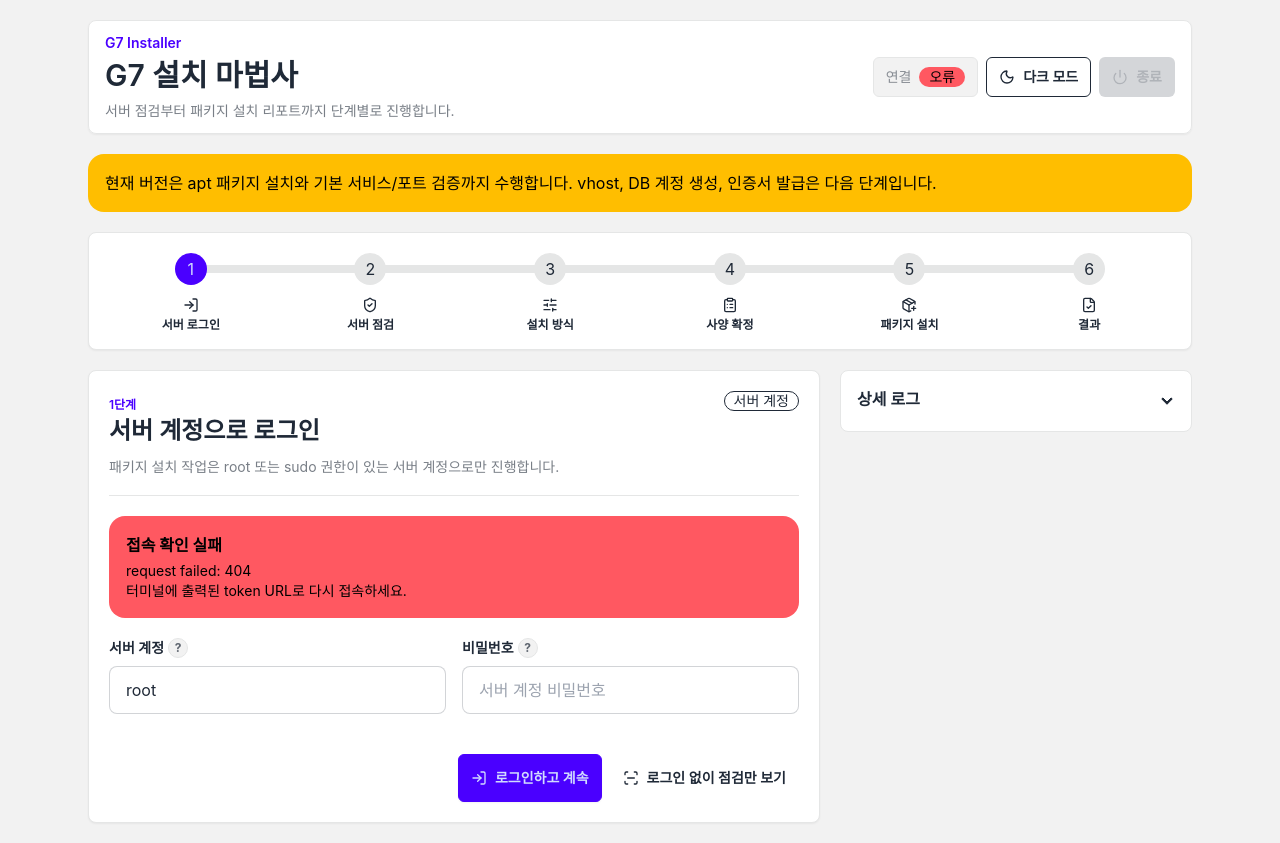
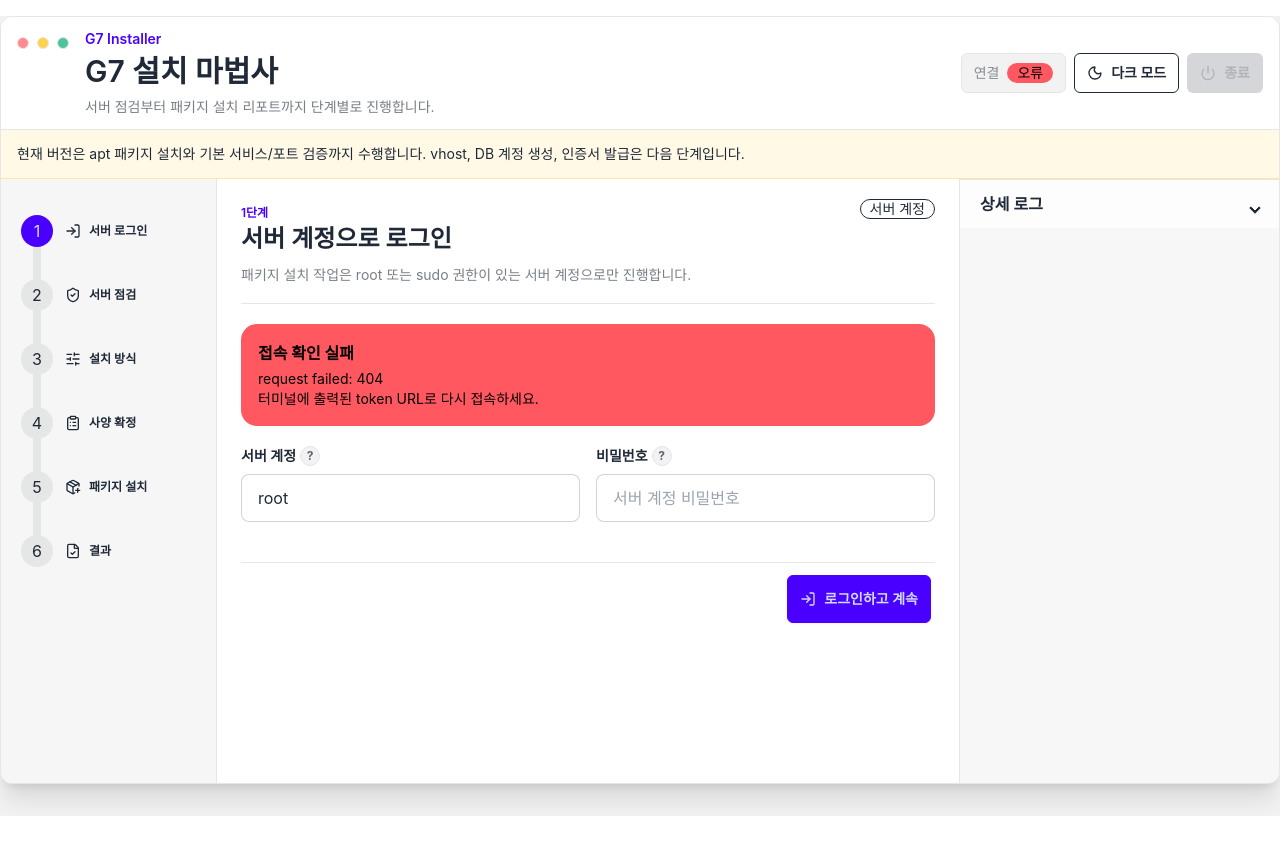
Before and after one commit to jiwonpapa/g7-installer, a website: page web/index.html in a window 1280 px wide. After the commit the page ends 816 px from the top, so only its background shows below. Drawn offline with nearby package versions, Linux system fonts and the light colour scheme; files that its build step writes are made by us from their sources; no server answers.

Commit message:
Make web controller feel like installer app

```diff
--- a/web/index.html
+++ b/web/index.html
@@ -8,12 +8,19 @@
     <link rel="stylesheet" href="/app.css?v=__G7INST_ASSET_VERSION__" />
   </head>
   <body class="min-h-screen bg-base-200 text-base-content">
-    <main class="app-shell mx-auto flex min-h-screen w-full max-w-6xl flex-col gap-5 px-4 py-5 sm:px-6">
+    <main class="app-shell">
       <header class="app-header">
+        <div class="titlebar-left">
+          <div class="window-dots" aria-hidden="true">
+            <span></span>
+            <span></span>
+            <span></span>
+          </div>
           <div>
             <p class="text-sm font-semibold text-primary">G7 Installer</p>
             <h1 class="mt-1 text-2xl font-semibold tracking-normal sm:text-3xl">G7 설치 마법사</h1>
             <p class="mt-2 text-sm text-base-content/60">서버 점검부터 패키지 설치 리포트까지 단계별로 진행합니다.</p>
+          </div>
         </div>
         <div class="command-bar">
           <span class="status-pill">
@@ -25,12 +32,13 @@
         </div>
       </header>
 
-      <section class="alert alert-warning">
+      <section class="system-banner">
         <span>현재 버전은 apt 패키지 설치와 기본 서비스/포트 검증까지 수행합니다. vhost, DB 계정 생성, 인증서 발급은 다음 단계입니다.</span>
       </section>
 
+      <section class="app-workspace">
         <nav class="wizard-progress" aria-label="설치 단계">
-        <ul class="steps steps-vertical w-full sm:steps-horizontal">
+          <ul class="steps steps-horizontal w-full lg:steps-vertical">
             <li class="step step-primary" data-progress="login"><span class="step-copy" data-ui-icon="log-in">서버 로그인</span></li>
             <li class="step" data-progress="check"><span class="step-copy" data-ui-icon="shield-check">서버 점검</span></li>
             <li class="step" data-progress="options"><span class="step-copy" data-ui-icon="sliders-horizontal">설치 방식</span></li>
@@ -40,7 +48,7 @@
           </ul>
         </nav>
 
-      <section class="grid min-h-0 flex-1 gap-5 lg:grid-cols-[minmax(0,1fr)_22rem]">
+        <section class="workspace-grid">
         <div class="min-w-0">
           <section class="view-panel is-visible" data-view="login">
             <div class="section-heading">
@@ -77,7 +85,6 @@
               </label>
               <div class="wizard-actions sm:col-span-2">
                 <button class="btn btn-primary icon-button" type="submit" data-icon="log-in">로그인하고 계속</button>
-                <button class="btn btn-ghost icon-button" type="button" data-icon="scan-line" data-next="check">로그인 없이 점검만 보기</button>
               </div>
             </form>
           </section>
@@ -520,13 +527,14 @@
             </dl>
           </section>
 
-          <details class="collapse collapse-arrow rounded-lg border border-base-300 bg-base-100">
+          <details class="log-dock collapse collapse-arrow">
             <summary class="collapse-title font-semibold">상세 로그</summary>
             <div class="collapse-content">
               <pre id="live-log" class="code-box log-box">웹 컨트롤러를 불러오는 중...</pre>
             </div>
           </details>
         </aside>
+      </section>
       </section>
     </main>
     <dialog id="install-confirm-dialog" class="modal">
--- a/web/input.css
+++ b/web/input.css
@@ -19,11 +19,43 @@
 
 @layer components {
   .app-shell {
-    @apply bg-base-200;
+    @apply mx-auto flex min-h-screen w-full max-w-7xl flex-col overflow-hidden border-base-300 bg-base-100 shadow-xl sm:my-4 sm:min-h-[calc(100vh-2rem)] sm:rounded-xl sm:border;
   }
 
   .app-header {
-    @apply sticky top-0 z-30 flex flex-col gap-4 rounded-lg border border-base-300 bg-base-100/95 px-4 py-3 shadow-sm backdrop-blur sm:flex-row sm:items-center sm:justify-between;
+    @apply z-30 flex flex-col gap-4 border-b border-base-300 bg-base-100/95 px-4 py-3 backdrop-blur sm:flex-row sm:items-center sm:justify-between;
+  }
+
+  .titlebar-left {
+    @apply flex min-w-0 items-start gap-4;
+  }
+
+  .window-dots {
+    @apply mt-2 hidden shrink-0 gap-2 sm:flex;
+  }
+
+  .window-dots span {
+    @apply h-3 w-3 rounded-full border border-base-300 bg-base-300;
+  }
+
+  .window-dots span:nth-child(1) {
+    @apply bg-error/70;
+  }
+
+  .window-dots span:nth-child(2) {
+    @apply bg-warning/70;
+  }
+
+  .window-dots span:nth-child(3) {
+    @apply bg-success/70;
+  }
+
+  .system-banner {
+    @apply border-b border-warning/30 bg-warning/10 px-4 py-3 text-sm leading-6 text-base-content;
+  }
+
+  .app-workspace {
+    @apply grid min-h-0 flex-1 lg:grid-cols-[13.5rem_minmax(0,1fr)];
   }
 
   .command-bar {
@@ -55,19 +87,23 @@
   }
 
   .wizard-progress {
-    @apply rounded-lg border border-base-300 bg-base-100 px-3 py-4 shadow-sm;
+    @apply overflow-x-auto border-b border-base-300 bg-base-200/70 px-3 py-3 lg:overflow-visible lg:border-b-0 lg:border-r lg:px-4 lg:py-5;
   }
 
   .step-copy {
-    @apply inline-flex items-center gap-2 text-xs font-semibold sm:flex-col sm:gap-1;
+    @apply inline-flex items-center justify-center gap-2 text-xs font-semibold lg:flex-row;
   }
 
   .step-copy .icon {
-    @apply h-4 w-4;
+    @apply hidden h-4 w-4 lg:block;
+  }
+
+  .step-copy span {
+    @apply sr-only lg:not-sr-only;
   }
 
   .view-panel {
-    @apply hidden rounded-lg border border-base-300 bg-base-100 p-5 shadow-sm;
+    @apply hidden bg-base-100 px-4 py-5 sm:px-6;
   }
 
   .view-panel.is-visible {
@@ -136,19 +172,23 @@
   }
 
   .wizard-actions {
-    @apply mt-6 flex flex-wrap items-center justify-end gap-2;
+    @apply sticky bottom-0 mt-6 flex flex-wrap items-center justify-end gap-2 border-t border-base-300 bg-base-100/95 px-1 py-3 backdrop-blur;
+  }
+
+  .workspace-grid {
+    @apply grid min-h-0 flex-1 lg:grid-cols-[minmax(0,1fr)_20rem];
   }
 
   .side-panel {
-    @apply space-y-4;
+    @apply min-h-0 border-t border-base-300 bg-base-200/60 lg:border-l lg:border-t-0;
   }
 
   .summary-panel {
-    @apply rounded-lg border border-base-300 bg-base-100 p-5 shadow-sm;
+    @apply border-b border-base-300 bg-base-100/70 p-5;
   }
 
   .metric {
-    @apply rounded-md border border-base-300 bg-base-200 p-4;
+    @apply border-b border-base-300 py-3 last:border-b-0;
   }
 
   .metric dt {
@@ -166,6 +206,18 @@
   .log-box {
     @apply max-h-80 min-h-64 overflow-x-hidden whitespace-pre-wrap break-words font-mono;
     overflow-wrap: anywhere;
+  }
+
+  .log-dock {
+    @apply rounded-none border-0 border-t border-base-300 bg-base-100/70;
+  }
+
+  .log-dock .collapse-title {
+    @apply min-h-12 px-5 py-3;
+  }
+
+  .log-dock .collapse-content {
+    @apply px-5 pb-5;
   }
 
   .empty-state {
```
Also changed, not shown: web/dist/app.css, 1 other file. Lines whose indentation alone changed are shown as unchanged.
